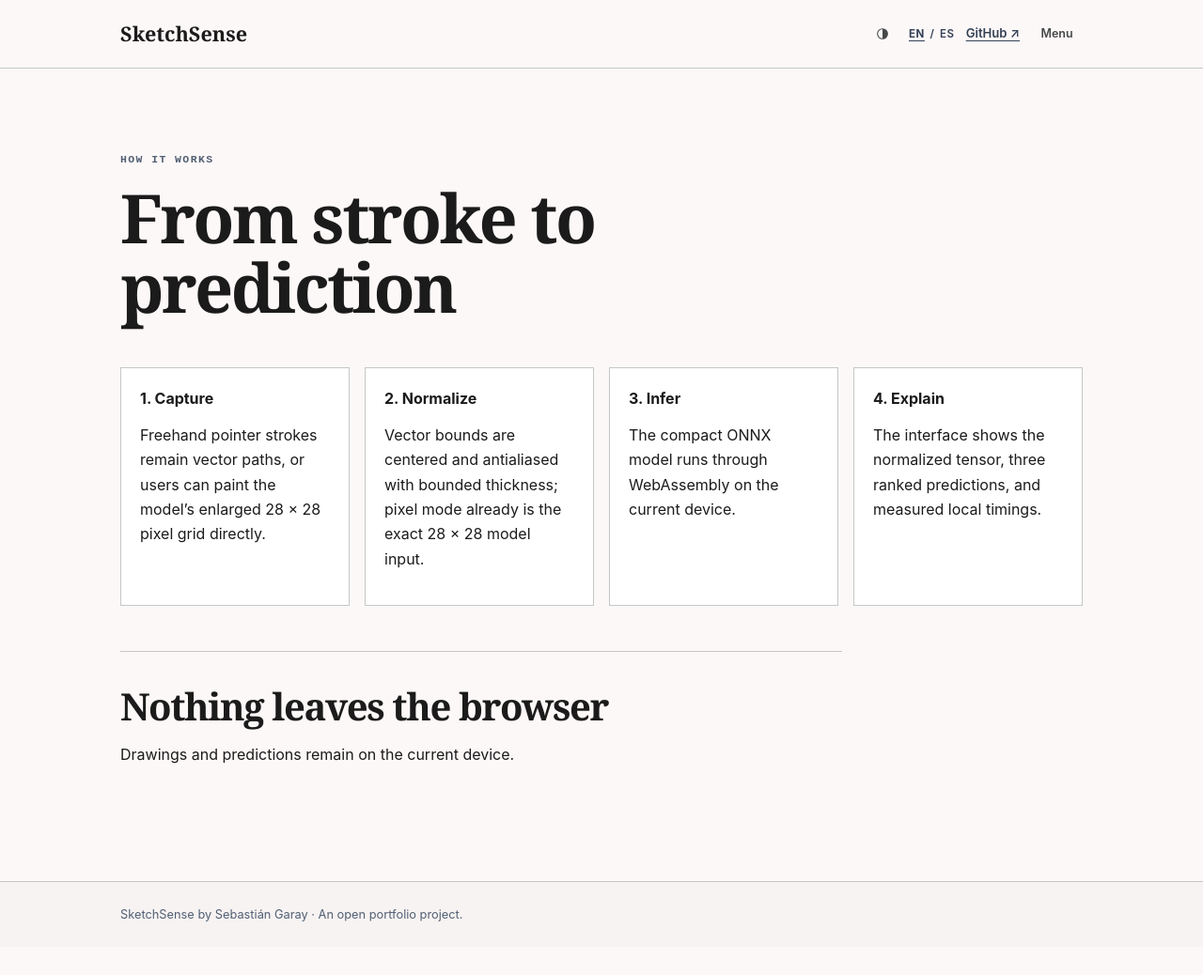
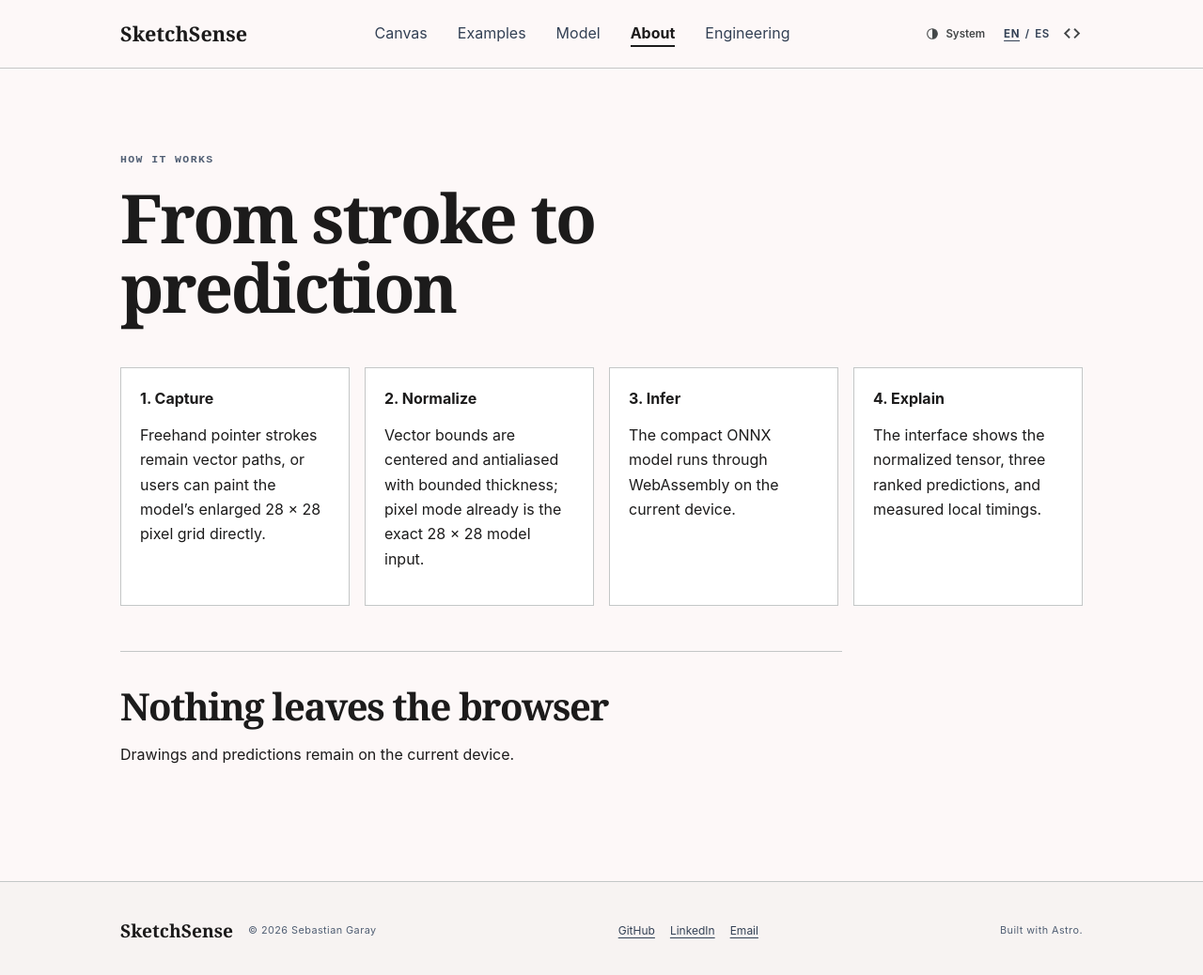
Before and after one commit to SebastianGaray/sketchsense, an Astro site in the folder apps/web/: page /sketchsense/en/about in a window 1280 px wide. Shown: the whole page at 94% size. Before the commit the page ends 1008 px from the top, so only its background shows below. Built offline with nearby package versions, Linux system fonts and the light colour scheme; Astro itself is replaced by a stand-in of ours.

Commit message:
feat(web): align site chrome with portfolio (#24)

```diff
--- a/apps/web/src/components/DemoShell.astro
+++ b/apps/web/src/components/DemoShell.astro
@@ -53,6 +53,18 @@ const links = [
     <a class="brand" href={`${base}${lang}/`} aria-label="SketchSense home"
       >SketchSense</a
     >
+    <nav class="desktop-nav" aria-label={navigation.label}>
+      {
+        links.map((link) => (
+          <a
+            href={link.href}
+            aria-current={active === link.key ? 'page' : undefined}
+          >
+            {link.label}
+          </a>
+        ))
+      }
+    </nav>
     <nav
       class="utility-nav"
       aria-label={lang === 'en' ? 'Project controls' : 'Controles del proyecto'}
@@ -71,9 +83,16 @@ const links = [
         <span class:list={[lang === 'es' && 'active']}>ES</span>
       </a>
       <a
-        class="github-link"
-        href="https://github.com/SebastianGaray/sketchsense">GitHub ↗</a
+        class="github-mark"
+        href="https://github.com/SebastianGaray/sketchsense"
+        aria-label="GitHub"
       >
+        <svg viewBox="0 0 24 24" aria-hidden="true">
+          <path
+            d="M8.7 17.7 3 12l5.7-5.7 1.4 1.4L5.8 12l4.3 4.3-1.4 1.4Zm6.6 0-1.4-1.4 4.3-4.3-4.3-4.3 1.4-1.4L21 12l-5.7 5.7Z"
+          ></path>
+        </svg>
+      </a>
       <details class="project-menu">
         <summary>{lang === 'en' ? 'Menu' : 'Menú'}</summary>
         <div>
@@ -96,4 +115,19 @@ const links = [
   </div>
 </header>
 <main id="main"><slot /></main>
-<footer><div class="container">{copy.footer}</div></footer>
+<footer class="site-footer">
+  <div class="container footer-shell">
+    <div>
+      <strong class="footer-brand">SketchSense</strong>
+      <small>© {new Date().getFullYear()} Sebastian Garay</small>
+    </div>
+    <nav aria-label={copy.footerContact}>
+      <a href="https://github.com/SebastianGaray/sketchsense">GitHub</a>
+      <a href="https://www.linkedin.com/in/sebastián-garay-b28610195/"
+        >LinkedIn</a
+      >
+      <a href="mailto:sebastiangarayperez2@gmail.com">{copy.email}</a>
+    </nav>
+    <small>{copy.builtWith}</small>
+  </div>
+</footer>
--- a/apps/web/src/content.ts
+++ b/apps/web/src/content.ts
@@ -10,7 +10,9 @@ export const content = {
     system: 'System',
     light: 'Light',
     dark: 'Dark',
-    footer: 'SketchSense by Sebastián Garay · An open portfolio project.',
+    footerContact: 'Email and profiles',
+    email: 'Email',
+    builtWith: 'Built with Astro.',
   },
   es: {
     skip: 'Saltar al contenido',
@@ -20,7 +22,8 @@ export const content = {
     system: 'Sistema',
     light: 'Claro',
     dark: 'Oscuro',
-    footer:
-      'SketchSense por Sebastián Garay · Un proyecto abierto de portafolio.',
+    footerContact: 'Correo y perfiles',
+    email: 'Correo',
+    builtWith: 'Construido con Astro.',
   },
 } as const;
--- a/apps/web/src/styles/global.css
+++ b/apps/web/src/styles/global.css
@@ -108,6 +108,32 @@ a:focus-visible {
   color: var(--text);
   text-decoration: none;
 }
+.desktop-nav {
+  display: none;
+}
+.desktop-nav a {
+  color: var(--accent);
+  text-decoration: none;
+}
+.desktop-nav a[aria-current='page'] {
+  color: var(--text);
+  font-weight: 700;
+}
+.desktop-nav a::after {
+  width: 100%;
+  height: 2px;
+  display: block;
+  background: var(--text);
+  content: '';
+  transform: scaleX(0);
+  transform-origin: right;
+  transition: transform 160ms ease;
+}
+.desktop-nav a:hover::after,
+.desktop-nav a[aria-current='page']::after {
+  transform: scaleX(1);
+  transform-origin: left;
+}
 .utility-nav {
   display: flex;
   align-items: center;
@@ -116,10 +142,17 @@ a:focus-visible {
   flex-wrap: wrap;
   padding-block: 0.5rem;
 }
-.language-switch,
-.github-link {
+.language-switch {
   font-size: 0.82rem;
   font-weight: 600;
+}
+.github-mark {
+  display: none;
+  color: var(--text-2);
+}
+.github-mark svg {
+  width: 1.45rem;
+  fill: currentColor;
 }
 .language-switch {
   display: inline-flex;
@@ -375,12 +408,34 @@ h3 {
   color: var(--text-2);
   font-size: 0.88rem;
 }
-footer {
-  padding-block: 1.5rem;
+.site-footer {
+  padding-block: 2.25rem;
   border-top: 1px solid var(--border);
   background: var(--bg-2);
+}
+.footer-shell,
+.footer-shell > div,
+.site-footer nav {
+  display: flex;
+  flex-wrap: wrap;
+  gap: 1rem;
+  align-items: center;
+}
+.footer-shell {
+  justify-content: space-between;
+}
+.footer-brand {
+  font-family: 'Source Serif 4', Georgia, serif;
+  font-size: 1.2rem;
+}
+.footer-shell small {
   color: var(--muted);
-  font-size: 0.8rem;
+  font-size: 0.68rem;
+  letter-spacing: 0.04em;
+}
+.site-footer nav a {
+  color: var(--accent);
+  font-size: 0.75rem;
 }
 .experience {
   width: min(76rem, 100%);
@@ -782,6 +837,17 @@ dd {
   .status-panel {
     padding: 2rem;
   }
+  .theme-control summary > span {
+    width: auto;
+    height: auto;
+    position: static;
+    overflow: visible;
+    clip-path: none;
+    white-space: normal;
+  }
+  .github-mark {
+    display: inline-flex;
+  }
 }
 @media (min-width: 64rem) {
   :root {
@@ -789,6 +855,13 @@ dd {
   }
   .site-header {
     min-height: 4.5rem;
+  }
+  .desktop-nav {
+    display: flex;
+    gap: 2rem;
+  }
+  .project-menu {
+    display: none;
   }
 }
 @media (max-width: 40rem) {
@@ -810,9 +883,6 @@ dd {
   .project-menu summary {
     padding-inline: 0.35rem;
   }
-  .github-link {
-    display: none;
-  }
   .theme-menu {
     position: fixed;
     top: 4.25rem;
@@ -831,6 +901,10 @@ dd {
   .language-switch .active,
   .language-switch span[aria-hidden='true'] {
     display: none;
+  }
+  .footer-shell {
+    align-items: flex-start;
+    flex-direction: column;
   }
 }
 @media (max-width: 32rem) {
```
Also changed, not shown: apps/web/tests/experience.spec.ts (+30 -6 lines).
